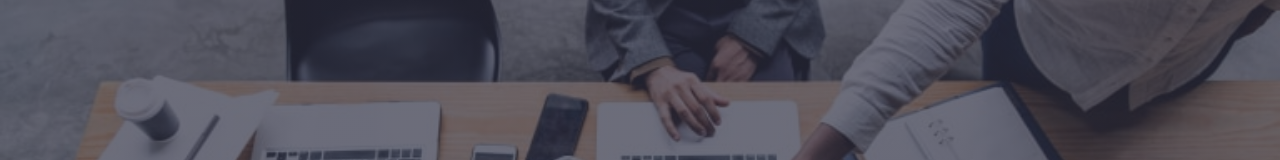
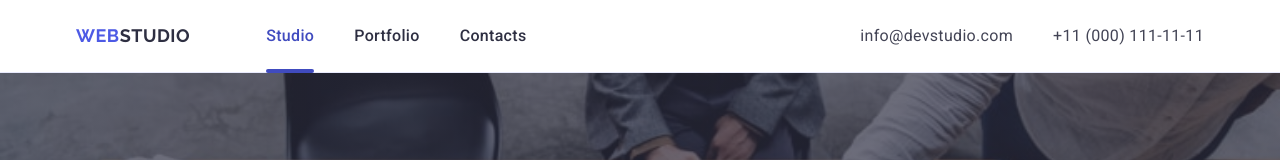
Before and after one commit to Kovshun-Olena/goit-markup-hw-06, a plain HTML site: page index.html in a window 1280 px wide. Shown: the top 160 px of the page. Drawn offline with nearby package versions, Linux system fonts and the light colour scheme.

Commit message:
header mobile

```diff
--- a/css/style.css
+++ b/css/style.css
@@ -30,6 +30,9 @@ h1, h2, h3, h4, h5, h6, p {
     padding: 0 16px;
     margin: 0 auto;
 }
+.button {
+    cursor: pointer;
+}
 
 /*header*/
 
@@ -40,17 +43,15 @@ h1, h2, h3, h4, h5, h6, p {
     0 2px 1px 0 rgba(46, 47, 66, 0.08);
 }
 
-.header-container,
-.header-nav,
-.nav-list,
-.contacts-list {
+.header-container {
     display: flex;
     align-items: center;
+    justify-content: space-between;
 }
 
  .nav-list,
- .contacts-list {
-    gap: 40px;
+ .contacts {
+    display: none;
 }
 
  .logo {
@@ -64,64 +65,26 @@ h1, h2, h3, h4, h5, h6, p {
 }
 
 .header-logo {
-    padding: 24px 0;
-    margin-right: 76px;
+    display: block;
+    padding: 16px 0;
 }
 
 .header-logo .logo-part {
     color: #2e2f42;
 }
 
-.nav-link {
-    padding: 24px 0;
-    display: block;
-        font-weight: 500;
-        font-size: 16px;
-        line-height: 1.5;
-        letter-spacing: 0.02em;
-        color: #2e2f42;
-        transition: color 250ms
-        cubic-bezier(0.4, 0, 0.2, 1);
+.button-btn {
+    padding: 0;
+    border: none;
+    background-color: transparent;
 }
 
-.nav-link.current {
-    position: relative;
+.burger-icon {
+    display: block;
+    fill: #2f2f37;
 }
 
-.nav-link.current::after {
-    content: '';
-    position: absolute;
-    left: 0;
-    bottom: -1px;
-    border-radius: 2px;
-    width: 100%;
-    height: 4px;
-    background-color: #404bbf;
-}
 
-.contacts {
-    font-style: normal;
-    margin-left: auto;
-}
-
-.contacts-link {
-    display: block;
-    padding: 24px 0;
-        font-size: 16px;
-        line-height: 1.5;
-        letter-spacing: 0.02em;
-        color: #434455;
-        transition: color 250ms
-        cubic-bezier(0.4, 0, 0.2, 1);
-}
-
-.nav-link:hover,
-.nav-link:focus,
-.contacts-link:hover,
-.contacts-link:focus,
-.nav-link.current {
-    color: #404bbf;
-}
 
 /*1section*/
 
@@ -826,14 +789,89 @@ h1, h2, h3, h4, h5, h6, p {
 
 /* media  */
 
+/* tablet */
+
 @media screen and (min-width: 768px) {
     .container {
-        /* min-width: 321px; */
         max-width: 768px;
     }
     .list> .container {
         max-width: 584px;
     }
+    .button-btn {
+        display: none;
+    }
+
+    .nav-list {
+        display: flex;
+        align-items: center;
+        gap: 40px;
+    }
+
+    .contacts {
+        font-style: normal;
+        display: block;
+    }
+
+    .header-nav {
+        display: flex;
+        align-items: center;
+    }
+
+    .header-logo {
+        padding: 24px 0;
+        margin-right: 120px;
+    }
+
+    .nav-link {
+        padding: 24px 0;
+        display: block;
+        font-weight: 500;
+        font-size: 16px;
+        line-height: 1.5;
+        letter-spacing: 0.02em;
+        color: #2e2f42;
+        transition: color 250ms cubic-bezier(0.4, 0, 0.2, 1);
+    }
+
+    .nav-link.current {
+        position: relative;
+    }
+
+    .nav-link.current::after {
+        content: '';
+        position: absolute;
+        left: 0;
+        bottom: -1px;
+        border-radius: 2px;
+        width: 100%;
+        height: 4px;
+        background-color: #404bbf;
+    }
+
+    .nav-link:hover,
+    .nav-link:focus,
+    .contacts-link:hover,
+    .contacts-link:focus,
+    .nav-link.current {
+        color: #404bbf;
+    }
+
+    .contacts-list {
+        display: flex;
+        flex-direction: column;
+        gap: 12px;
+    }
+
+    .contacts-link {
+        display: block;
+        font-size: 12px;
+        line-height: 1.17;
+        letter-spacing: 0.04em;
+        color: #434455;
+        transition: color 250ms cubic-bezier(0.4, 0, 0.2, 1);
+    }
+
     .box {
         padding: 112px 0;
         background-image:
@@ -874,12 +912,32 @@ h1, h2, h3, h4, h5, h6, p {
     }
 }
 
+/* descktop */
+
 @media screen and (min-width: 1158px) {
     .container {
-        /* min-width: 769px; */
         max-width: 1158px;
         padding: 0 15;
     }
+
+    .header-logo {
+        margin-right: 76px;
+    }
+
+    .contacts-list {
+        flex-direction: row;
+        align-items: center;
+        gap: 40px;
+    }
+
+    .contacts-link {
+        padding: 24px 0;
+        font-size: 16px;
+        line-height: 1.5;
+        letter-spacing: 0.02em;
+    }
+
+
     .box {
         padding: 188px 0;
         background-image:
@@ -895,6 +953,7 @@ h1, h2, h3, h4, h5, h6, p {
             linear-gradient(rgba(46, 47, 66, 0.7),
             rgba(46, 47, 66, 0.7)),
             url(../images/people-office-2x.jpg);
+            }
     }
 
     .title-box {
--- a/index.html
+++ b/index.html
@@ -18,7 +18,7 @@
     <link rel="stylesheet" href="./css/style.css">
   </head>
   <body>
-    <!-- <header class="page-header">
+    <header class="page-header">
       <div class="container header-container">
         <nav class="header-nav">
           <a class="logo header-logo" href="./index.html"
@@ -36,8 +36,15 @@
             <li class="contacts-item"><a class="contacts-link" href="tel:+110001111111">+11 (000) 111-11-11</a></li>
           </ul>
         </address>
+
+        <button class="button-btn" type="button">
+          <svg class="burger-icon" width="24" height="24">
+            <use href="./images/icons.svg#icon-burger"></use>
+          </svg>
+        </button>
+
       </div>
-    </header> -->
+    </header>
 
     <main>
 
```
Also changed, not shown: images/icons.svg. Lines whose indentation alone changed are shown as unchanged.
